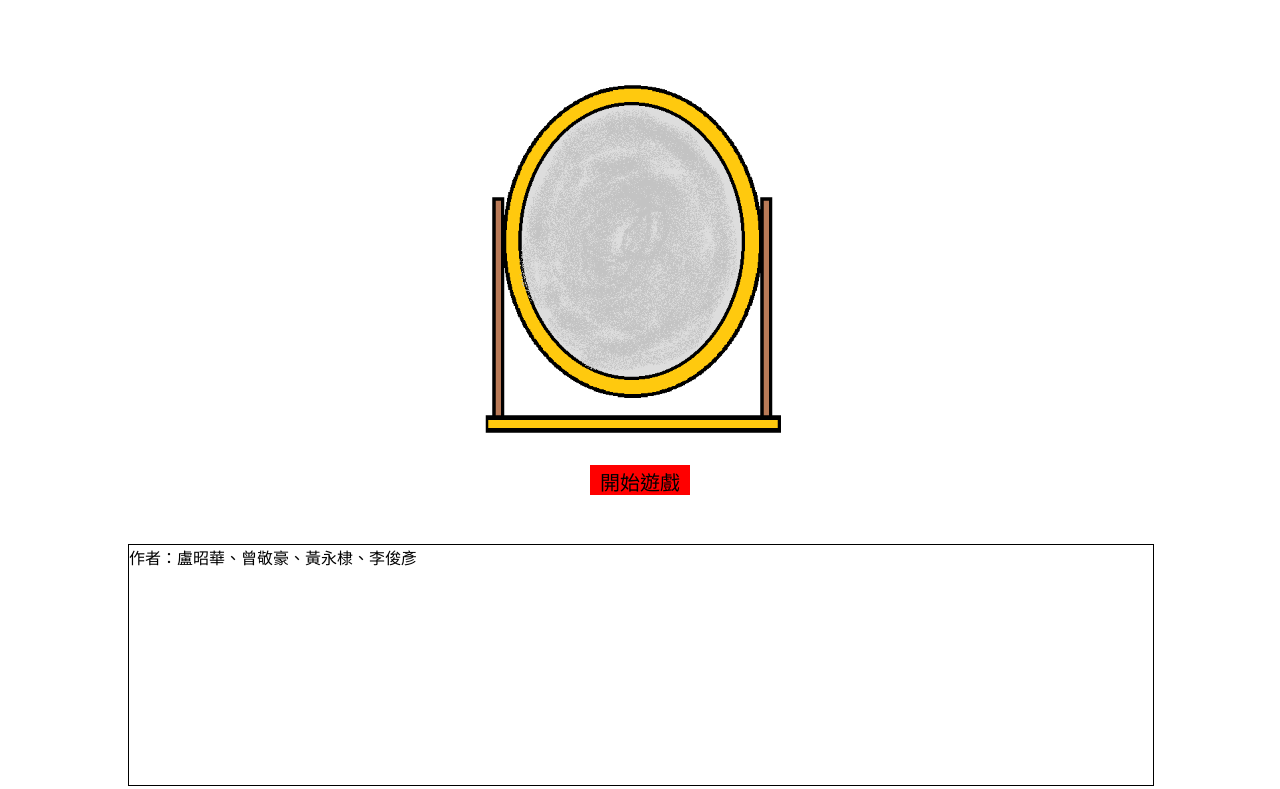
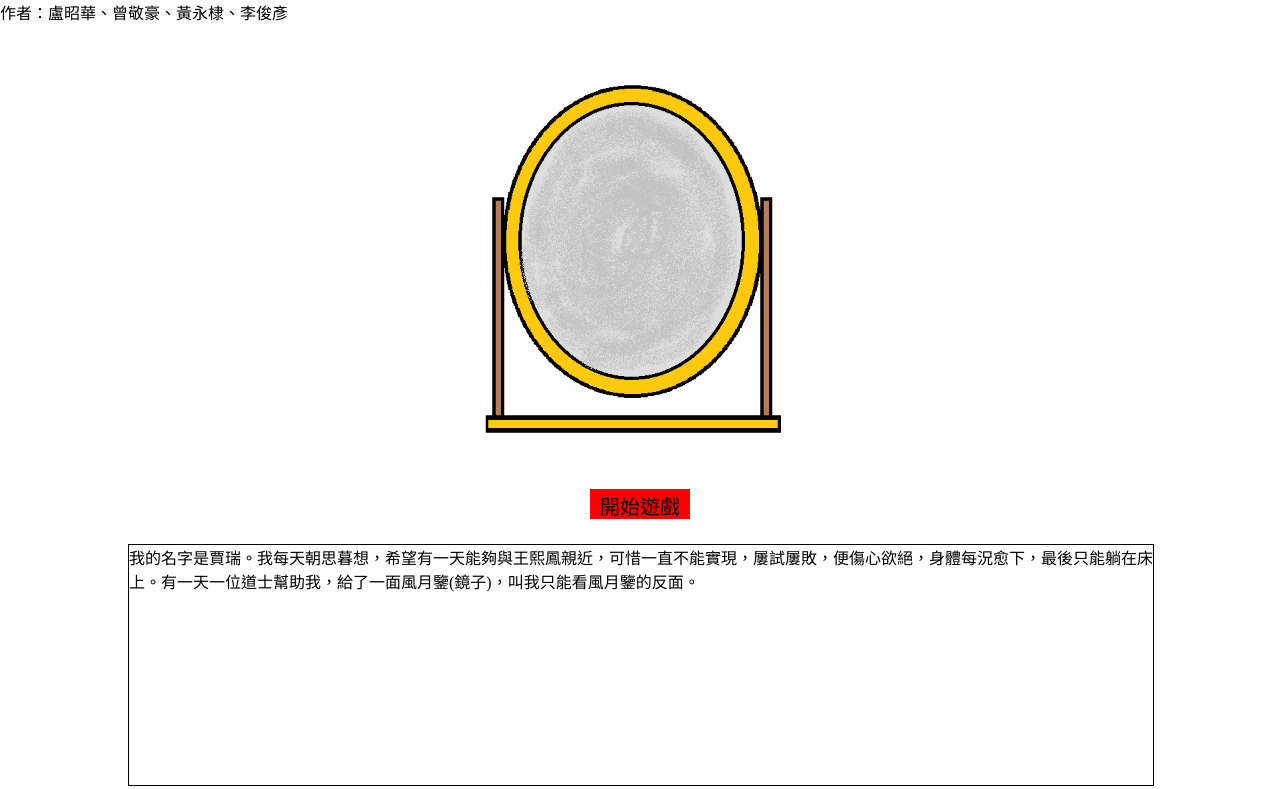
Before and after one commit to skps2010/mirrior_of_love, a plain HTML site: page index.html in a window 1280 px wide. Drawn offline with Linux system fonts and the light colour scheme.

Commit message:
Update index.html

```diff
--- a/index.html
+++ b/index.html
@@ -10,8 +10,9 @@
 </head>
 
 <body>
-    <div id="text">作者：盧昭華、曾敬豪、黃永棣、李俊彥
+    <div id="text">我的名字是賈瑞。我每天朝思暮想，希望有一天能夠與王熙鳳親近，可惜一直不能實現，屢試屢敗，便傷心欲絕，身體每況愈下，最後只能躺在床上。有一天一位道士幫助我，給了一面風月鑒(鏡子)，叫我只能看風月鑒的反面。
     </div>
+    <div id="author">作者：盧昭華、曾敬豪、黃永棣、李俊彥</div>
     <img src="img/風月鑒(模糊).png" id="img" title="範例圖片一">
     <canvas id="map"></canvas>
 </body>
```
